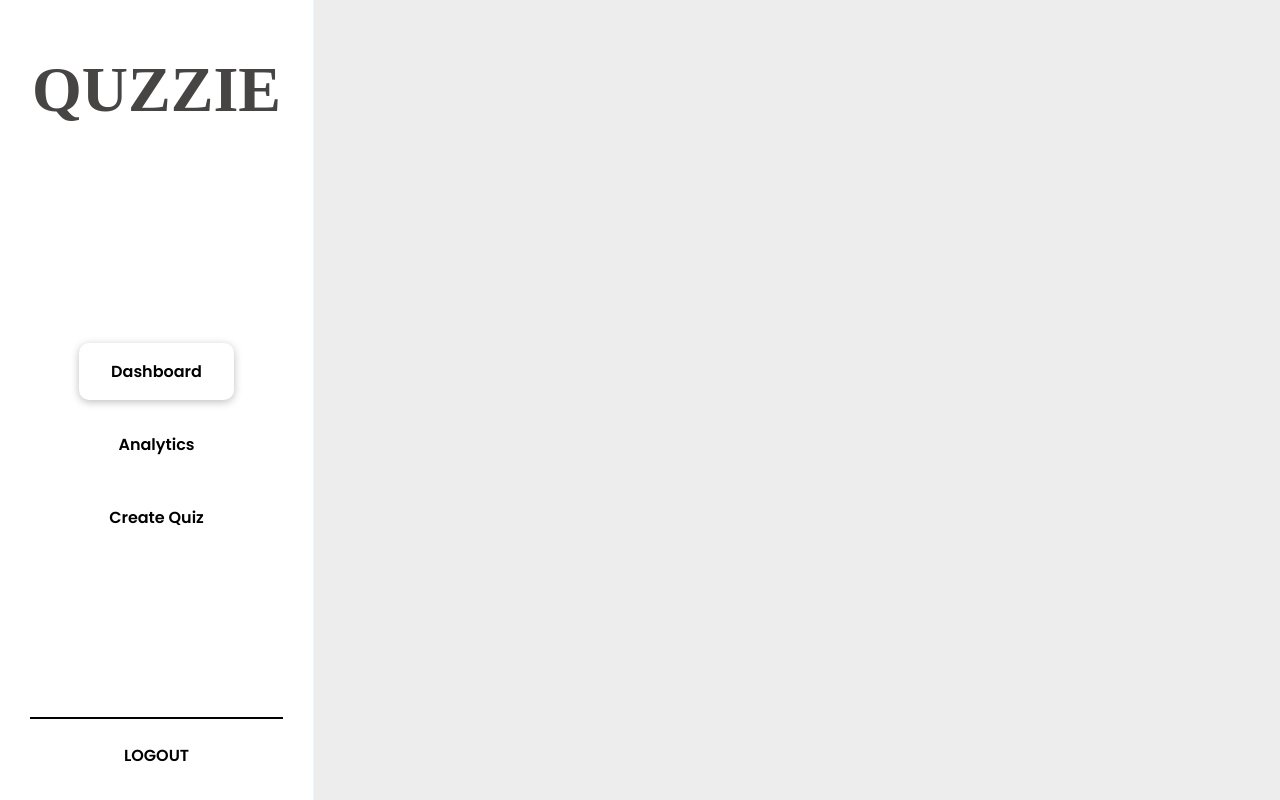
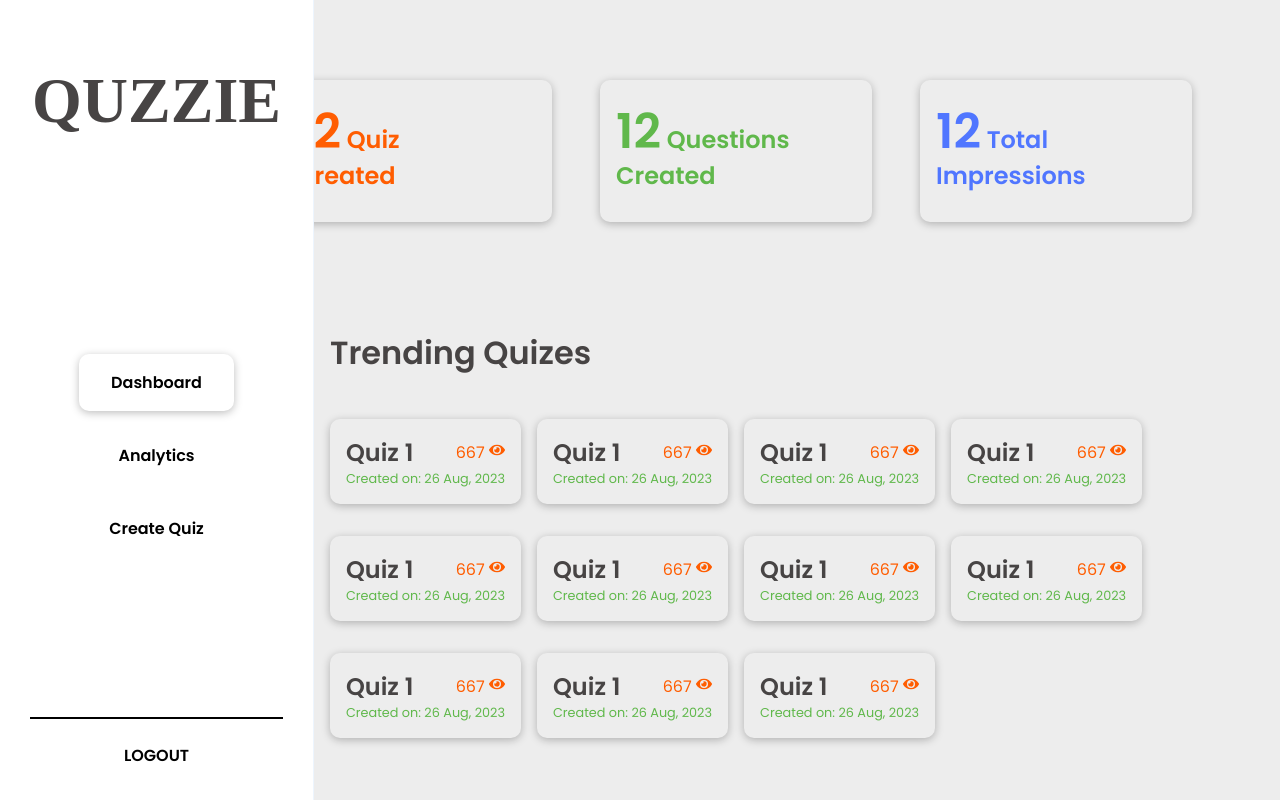
Before and after one commit to AzizurDRahaman/quizzie-cuvette, a React (Vite) app in the folder client/: page / in a window 1280 px wide. Built offline with nearby package versions, Linux system fonts and the light colour scheme; a web font is replaced by a local one.

Commit message:
Created the dashboard UI

```diff
--- a/client/package.json
+++ b/client/package.json
@@ -12,6 +12,7 @@
   "dependencies": {
     "react": "^18.3.1",
     "react-dom": "^18.3.1",
+    "react-icons": "^5.3.0",
     "react-router-dom": "^6.26.1"
   },
   "devDependencies": {
--- a/client/src/components/pages/Dashboard/Dashboard.jsx
+++ b/client/src/components/pages/Dashboard/Dashboard.jsx
@@ -2,6 +2,8 @@ import React, { useContext } from 'react'
 import Sidebar from '../../UI/Sidebar/Sidebar'
 import { AuthContext } from '../../../AuthContext/AuthContext'
 import { useNavigate } from 'react-router-dom';
+import { FaEye } from "react-icons/fa";
+import styles from './Dashboard.module.css'
 
 export default function Dashboard() {
     const {isAuthenticated} = useContext(AuthContext);
@@ -10,8 +12,108 @@ export default function Dashboard() {
         navigate('/login');
     }
   return (
-    <div>
+    <>
+      <section>
         <Sidebar />
-    </div>
+      </section>
+      <section className={styles.container}>
+        <div className={styles.cardList}>
+          <div className={styles.card} style={{color:"#FF5D01"}}>
+            <p><span>12</span> Quiz</p>
+            <p>Created</p>
+          </div>
+          <div className={styles.card} style={{color:"#60B84B"}}>
+            <p><span>12</span> Questions</p>
+            <p>Created</p>
+          </div>
+          <div className={styles.card} style={{color:"#5076FF"}}>
+            <p><span>12</span> Total</p>
+            <p>Impressions</p>
+          </div>
+        </div>
+        <div className={styles.trending}>
+          <h1>Trending Quizes</h1>
+          <div className={styles.capsuleList}>
+            <div className={styles.capsule}>
+              <div className={styles.header}>
+                <p>Quiz 1</p>
+                <span>667 <FaEye /></span>
+              </div>
+              <p className={styles.info}>Created on: 26 Aug, 2023</p>
+            </div>
+            <div className={styles.capsule}>
+              <div className={styles.header}>
+                <p>Quiz 1</p>
+                <span>667 <FaEye /></span>
+              </div>
+              <p className={styles.info}>Created on: 26 Aug, 2023</p>
+            </div>
+            <div className={styles.capsule}>
+              <div className={styles.header}>
+                <p>Quiz 1</p>
+                <span>667 <FaEye /></span>
+              </div>
+              <p className={styles.info}>Created on: 26 Aug, 2023</p>
+            </div>
+            <div className={styles.capsule}>
+              <div className={styles.header}>
+                <p>Quiz 1</p>
+                <span>667 <FaEye /></span>
+              </div>
+              <p className={styles.info}>Created on: 26 Aug, 2023</p>
+            </div>
+            <div className={styles.capsule}>
+              <div className={styles.header}>
+                <p>Quiz 1</p>
+                <span>667 <FaEye /></span>
+              </div>
+              <p className={styles.info}>Created on: 26 Aug, 2023</p>
+            </div>
+            <div className={styles.capsule}>
+              <div className={styles.header}>
+                <p>Quiz 1</p>
+                <span>667 <FaEye /></span>
+              </div>
+              <p className={styles.info}>Created on: 26 Aug, 2023</p>
+            </div>
+            <div className={styles.capsule}>
+              <div className={styles.header}>
+                <p>Quiz 1</p>
+                <span>667 <FaEye /></span>
+              </div>
+              <p className={styles.info}>Created on: 26 Aug, 2023</p>
+            </div>
+            <div className={styles.capsule}>
+              <div className={styles.header}>
+                <p>Quiz 1</p>
+                <span>667 <FaEye /></span>
+              </div>
+              <p className={styles.info}>Created on: 26 Aug, 2023</p>
+            </div>
+            <div className={styles.capsule}>
+              <div className={styles.header}>
+                <p>Quiz 1</p>
+                <span>667 <FaEye /></span>
+              </div>
+              <p className={styles.info}>Created on: 26 Aug, 2023</p>
+            </div>
+            <div className={styles.capsule}>
+              <div className={styles.header}>
+                <p>Quiz 1</p>
+                <span>667 <FaEye /></span>
+              </div>
+              <p className={styles.info}>Created on: 26 Aug, 2023</p>
+            </div>
+            <div className={styles.capsule}>
+              <div className={styles.header}>
+                <p>Quiz 1</p>
+                <span>667 <FaEye /></span>
+              </div>
+              <p className={styles.info}>Created on: 26 Aug, 2023</p>
+            </div>
+          </div>
+        </div>
+      </section>
+    </>
   )
 }
--- /dev/null
+++ b/client/src/components/pages/Dashboard/Dashboard.module.css
@@ -0,0 +1,86 @@
+.container{
+    margin-left: 12rem;
+    display: flex;
+    flex-direction: column;
+    align-items: center;
+    justify-content: center;
+}
+
+.cardList{
+    display: flex;
+    align-items: center;
+    justify-content: center;
+    gap: 3rem;
+    padding-top: 5rem;
+}
+
+.card{
+    padding: 1rem;
+    border-radius: 10px;
+    box-shadow: 0 2px 8px rgba(0, 0, 0, 0.26);
+    width: 15rem;
+    font-size: 1.5rem;
+    font-weight: 600;
+    line-height: 0.5;
+}
+
+.card span{
+    font-size: 3rem;
+}
+
+.capsule{
+    box-shadow: 0 2px 8px rgba(0, 0, 0, 0.26);
+    border-radius: 10px;
+    padding: 1rem;
+    width: fit-content;
+    display: flex;
+    flex-direction: column;
+    justify-content: center;
+    gap: 0;
+}
+
+.header{
+    display: flex;
+    justify-content: space-between;
+    align-items: center;
+}
+
+.trending{
+    margin-top: 5rem;
+    display: flex;
+    flex-direction: column;
+    align-items: flex-start;
+    justify-content: center;
+    gap: 1rem;
+    /* margin-left: 9rem; */
+}
+
+.trending h1{
+    font-size: 2rem;
+    font-weight: 600;
+    color: #474444;
+}
+
+.capsuleList{
+    display: grid;
+    column-gap: 1rem;
+    row-gap: 2rem;
+    grid: 1fr 1fr 1fr / 1fr 1fr 1fr 1fr;
+}
+.capsuleList .capsule p{
+    margin: 0;
+}
+.header p{
+    font-weight: 600;
+    font-size: 1.5rem;
+    color: #474444;
+}
+
+.header span{
+    color: #FF5D01;
+}
+
+.info{
+    color: #60B84B;
+    font-size: 0.8rem;
+}
```
Also changed, not shown: 1 other file (tests, documents, lock files or other folders).
